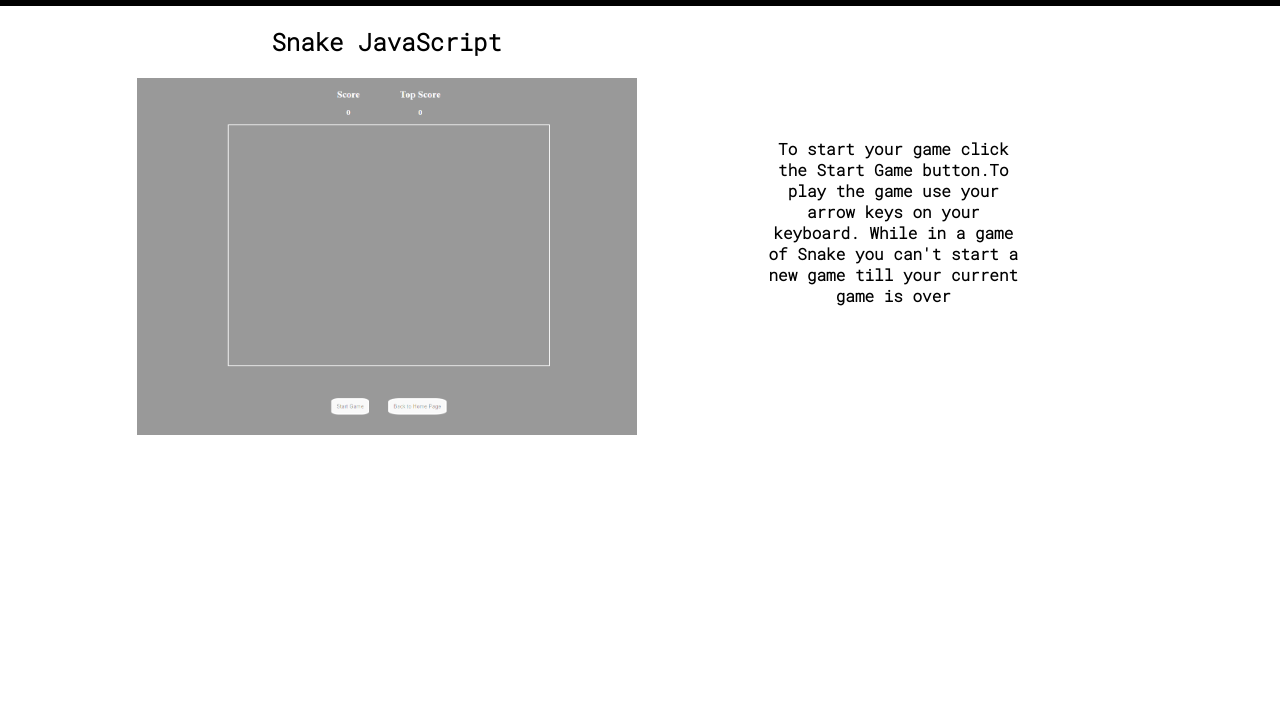
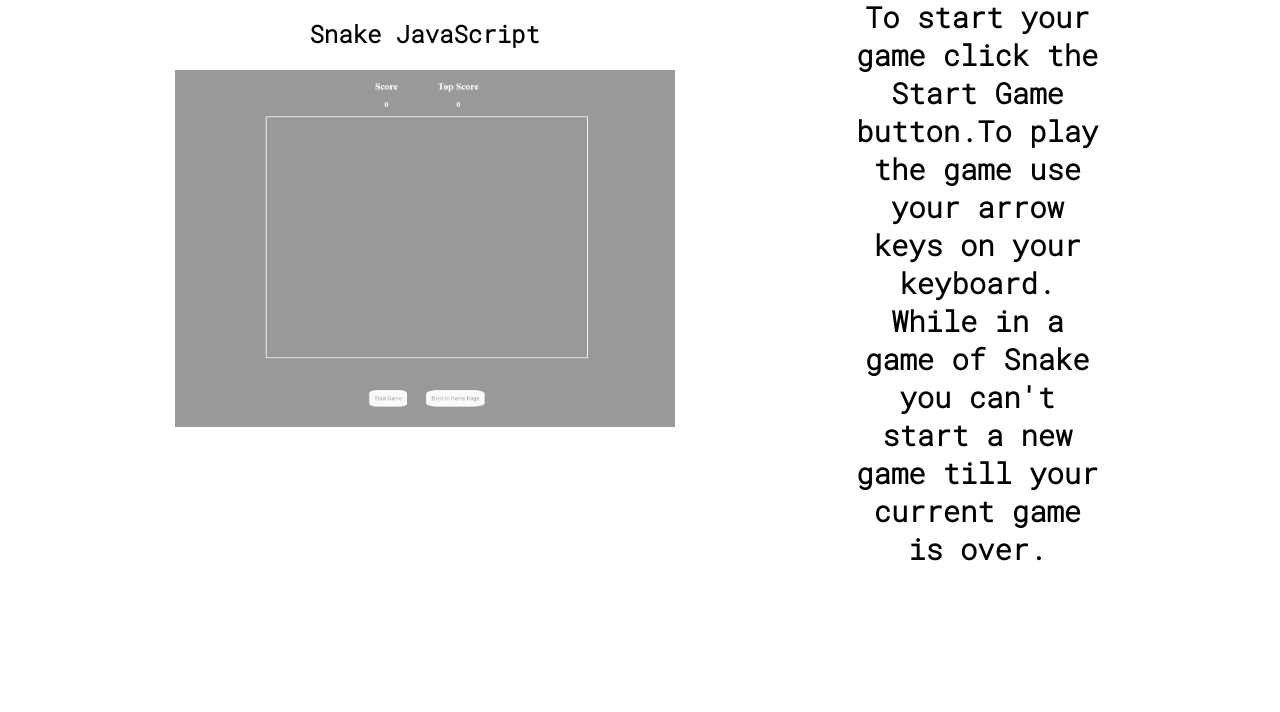
Before and after one commit to asdluke123/Snake_JS, a plain HTML site: page Project/index.html in a window 1280 px wide. Shown: the part 88-800 px from the top of the page. Drawn offline with Linux system fonts and the light colour scheme.

Commit message:
Gave body a margin of 0 and changed font size of instructions

```diff
--- a/Project/index.html
+++ b/Project/index.html
@@ -19,7 +19,7 @@
             <h2>Snake JavaScript</h2>
             <a href="snakeGame.html"><img src="SnakeImage.png"></a>
         </div>
-        <div>To start your game click the Start Game button.To play the game use your arrow keys on your keyboard. While in a game of Snake you can't start a new game till your current game is over</div>
+        <div id = "instructions">To start your game click the Start Game button.To play the game use your arrow keys on your keyboard. While in a game of Snake you can't start a new game till your current game is over.</div>
     </section>
 </body>
 </html>
--- a/Project/indexStyleSheet.css
+++ b/Project/indexStyleSheet.css
@@ -7,6 +7,7 @@ body{
     display: flex;
     flex-direction: column;
     align-items: center;
+    margin: 0;
 }
 header{
     width: 100vw;
@@ -40,10 +41,11 @@ img:hover{
     0%{opacity: 40%;}
     100%{opacity: 100%;}
 }
-div{
+#instructions{
     display: flex;
     align-items: center;
     text-align: center;
     width: 20vw;
     font-weight: 600;
+    font-size: 1.8em;
 }
```
